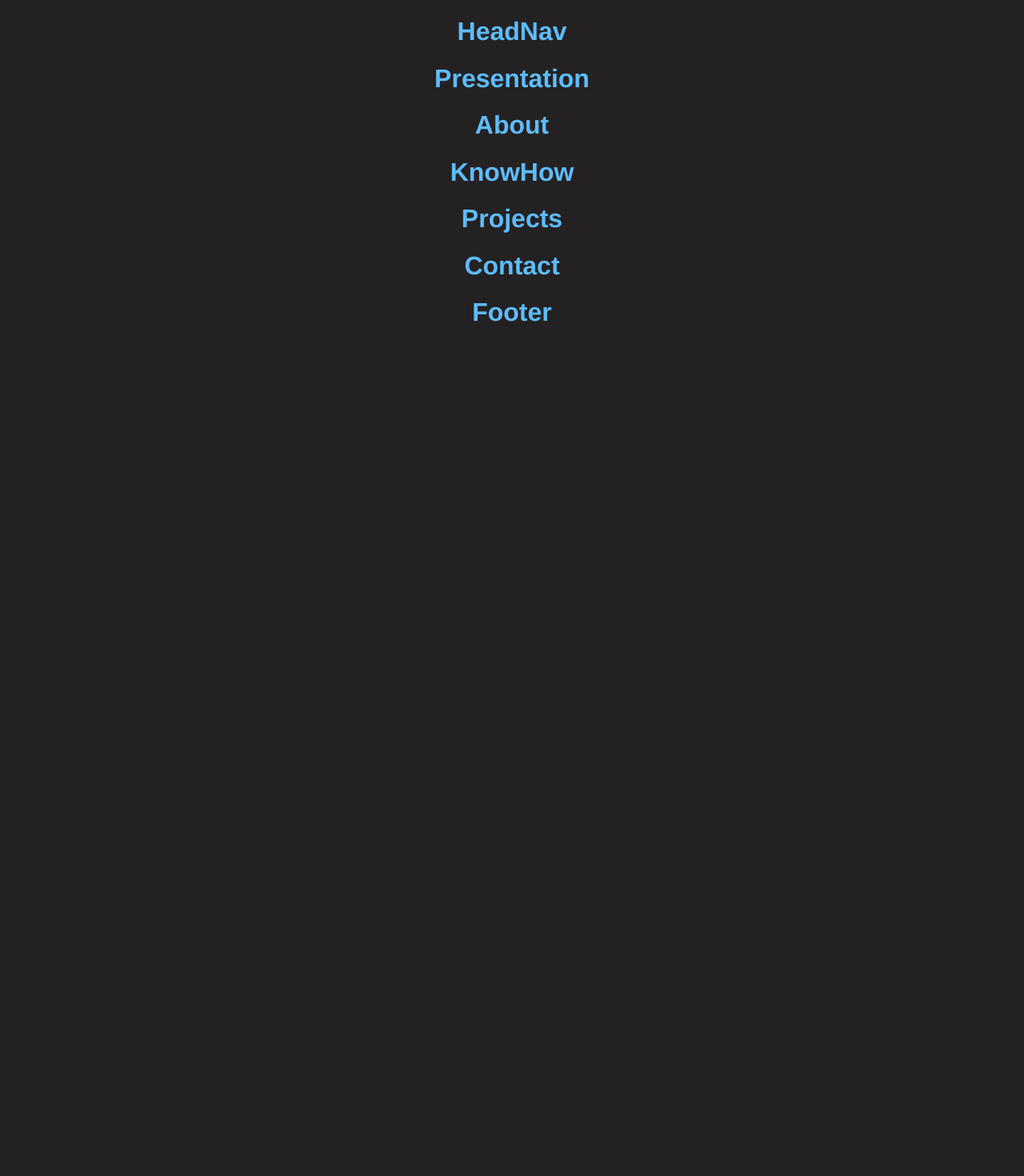
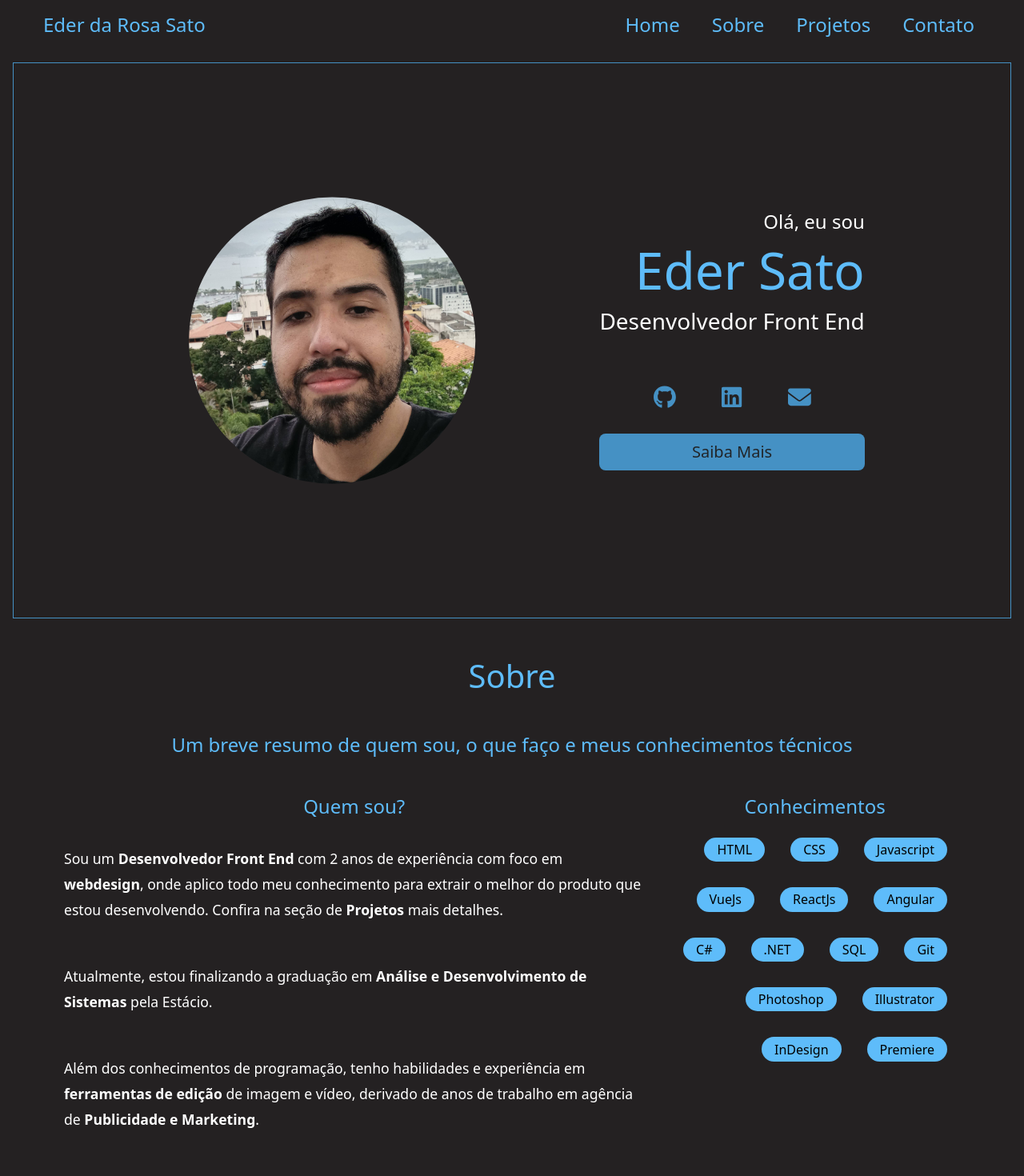
Before and after one commit to edersato/portfolio-v2, a Vue app: page / in a window 1280 px wide. Shown: the top 1470 px of the page at 80% size. Before the commit the page ends 800 px from the top, so only its background shows below. Built offline with nearby package versions, Linux system fonts and the light colour scheme.

Commit message:
headnav, presentation and about w/ media queries

```diff
--- a/package.json
+++ b/package.json
@@ -14,10 +14,15 @@
   },
   "devDependencies": {
     "@babel/eslint-parser": "^7.21.8",
+    "@fortawesome/fontawesome-svg-core": "^6.4.2",
+    "@fortawesome/free-brands-svg-icons": "^6.4.2",
+    "@fortawesome/free-solid-svg-icons": "^6.4.2",
+    "@fortawesome/vue-fontawesome": "^3.0.3",
     "@vue/cli-plugin-babel": "~5.0.8",
     "@vue/cli-plugin-eslint": "~5.0.8",
     "@vue/cli-service": "~5.0.8",
     "@vue/compiler-sfc": "^3.3.4",
+    "bootstrap": "^5.2.3",
     "eslint": "^8.4.1",
     "eslint-plugin-vue": "^9.14.0",
     "sass": "^1.64.2",
--- a/public/index.html
+++ b/public/index.html
@@ -5,6 +5,7 @@
     <meta http-equiv="X-UA-Compatible" content="IE=edge">
     <meta name="viewport" content="width=device-width,initial-scale=1.0">
     <link rel="icon" href="<%= BASE_URL %>favicon.ico">
+    <link href="https://cdn.jsdelivr.net/npm/bootstrap@5.2.3/dist/css/bootstrap.min.css" rel="stylesheet" integrity="sha384-rbsA2VBKQhggwzxH7pPCaAqO46MgnOM80zW1RWuH61DGLwZJEdK2Kadq2F9CUG65" crossorigin="anonymous">
     <title>Eder R. Sato</title>
   </head>
   <body>
@@ -13,5 +14,7 @@
     </noscript>
     <div id="app"></div>
     <!-- built files will be auto injected -->
+    <script src="https://cdn.jsdelivr.net/npm/bootstrap@5.2.3/dist/js/bootstrap.bundle.min.js" integrity="sha384-kenU1KFdBIe4zVF0s0G1M5b4hcpxyD9F7jL+jjXkk+Q2h455rYXK/7HAuoJl+0I4" crossorigin="anonymous"></script>
+    <script src="https://kit.fontawesome.com/534d350a39.js" crossorigin="anonymous"></script>
   </body>
 </html>
--- a/src/components/HomePage.vue
+++ b/src/components/HomePage.vue
@@ -6,7 +6,6 @@
     <main>
       <PresentationVue />
       <AboutVue />
-      <KnowHow />
       <ProjectsVue />
       <ContactVue />
     </main>
@@ -20,7 +19,6 @@
 import HeadNav from './sections/HeadNav.vue'
 import PresentationVue from './sections/PresentationVue.vue'
 import AboutVue from './sections/AboutVue.vue'
-import KnowHow from './sections/KnowHow.vue'
 import ProjectsVue from './sections/ProjectsVue.vue'
 import ContactVue from './sections/ContactVue.vue'
 import FooNav from './sections/FooNav.vue'
@@ -30,7 +28,7 @@ import FooNav from './sections/FooNav.vue'
 export default {
   name: 'HomePage',
   components: {
-    HeadNav ,PresentationVue, AboutVue, KnowHow, ProjectsVue, ContactVue, FooNav
+    HeadNav ,PresentationVue, AboutVue, ProjectsVue, ContactVue, FooNav
   }
 }
 </script>
--- a/src/components/sections/AboutVue.vue
+++ b/src/components/sections/AboutVue.vue
@@ -1,15 +1,78 @@
 <template>
-  <div>
-    <h1>About</h1>
-  </div>
+  <section id="about">
+    <h1 class="mt-5">Sobre</h1>
+    <h4 class="m-5">
+      Um breve resumo de quem sou, o que faço e meus conhecimentos técnicos
+    </h4>
+    <div class="aboutSection">
+      <div>
+        <h4 class="mb-3">Quem sou?</h4>
+        <p>
+          Sou um <b>Desenvolvedor Front End</b> com 2 anos de experiência com
+          foco em <b>webdesign</b>, onde aplico todo meu conhecimento para
+          extrair o melhor do produto que estou desenvolvendo. Confira na seção
+          de <b>Projetos</b> mais detalhes.
+        </p>
+
+        <p>
+          Atualmente, estou finalizando a graduação em
+          <b>Análise e Desenvolvimento de Sistemas</b> pela Estácio.
+        </p>
+
+        <p>
+          Além dos conhecimentos de programação, tenho habilidades e experiência
+          em <b>ferramentas de edição</b> de imagem e vídeo, derivado de anos de
+          trabalho em agência de <b>Publicidade e Marketing</b>.
+        </p>
+
+        <p>
+          Estou aberto a novas <b>oportunidades de trabalho</b> que possa
+          contribuir, crescer e aprender mais. Se você possui uma vaga que meus
+          conhecimentos agregem seu time, não hesite de entrar em
+          <b>contato</b>.
+        </p>
+      </div>
+      <div>
+        <KnowHow />
+      </div>
+    </div>
+  </section>
 </template>
 
 <script>
+import KnowHow from "./KnowHow.vue";
+
 export default {
-
-}
+  components: {
+    KnowHow,
+  },
+};
 </script>
 
-<style>
+<style lang="scss" scoped>
+.aboutSection {
+  display: grid;
+  grid-template-columns: 2fr 1fr;
+  grid-column-gap: 2em;
+  margin: 0 5em;
 
+  @media (min-width: 320px) and (max-width: 920px) {
+    display: flex;
+    flex-direction: column;
+  }
+
+  p {
+    color: white;
+    text-align: left;
+    line-height: 2rem;
+    font-size: 1.1rem;
+    padding: 1em 0;
+
+      @media (min-width: 320px) and (max-width: 768px) {
+        font-size: 1rem;
+        line-height: 1.5rem;
+        text-align: center;
+    }
+  }
+}
 </style>
--- a/src/components/sections/HeadNav.vue
+++ b/src/components/sections/HeadNav.vue
@@ -1,15 +1,64 @@
 <template>
   <div>
-    <h1>HeadNav</h1>
+    <nav class="navbar navbar-expand-lg bg-transparent">
+      <div class="container-fluid">
+        <a class="navbar-brand" href="#presentation">Eder da Rosa Sato</a>
+        <button class="navbar-toggler" type="button" data-bs-toggle="collapse" data-bs-target="#nav-collapse" aria-controls="nav-collapse" aria-expanded="false" aria-label="Toggle navigation">
+          <span class="navbar-toggler-icon"></span>
+        </button>
+        <div class="collapse navbar-collapse" id="nav-collapse">
+          <ul class="navbar-nav">
+            <li class="nav-item">
+              <a class="nav-link" aria-current="page" href="#presentation">Home</a>
+            </li>
+            <li class="nav-item">
+              <a class="nav-link" href="#about">Sobre</a>
+            </li>
+            <li class="nav-item">
+              <a class="nav-link" href="#projects">Projetos</a>
+            </li>
+            <li class="nav-item">
+              <a class="nav-link" href="#contact">Contato</a>
+            </li>
+          </ul>
+        </div>
+      </div>
+    </nav>
   </div>
 </template>
 
-<script>
-export default {
+<style lang="scss" scoped>
 
+nav {
+  padding: 5px 30px;
+
+  a {
+    font-weight: 400;
+    font-size: 1.5rem;
+    text-decoration: none;
+    transition: .3s ease-in;
+    margin: 0 0.5em;
+    color: #5ebcfa;
+
+    @media (min-width: 320px) and (max-width: 425px) {
+      font-size: 1.2rem;
+    }
+
+    &:hover {
+      transition: .2s;
+      font-weight: bolder;
+      letter-spacing: .5px;
+      color: #5ebcfa;
+
+      &::before {
+        content: "► ";
+      }
+    }
+  }
 }
-</script>
 
-<style>
+#nav-collapse {
+    justify-content: right;
+}
 
 </style>
--- a/src/components/sections/KnowHow.vue
+++ b/src/components/sections/KnowHow.vue
@@ -1,13 +1,56 @@
 <template>
-  <h1>KnowHow</h1>
+  <section>
+    <div>
+      <h4>Conhecimentos</h4>
+      <div class="skills">
+        <p>HTML</p>
+        <p>CSS</p>
+        <p>Javascript</p>
+        <p>VueJs</p>
+        <p>ReactJs</p>
+        <p>Angular</p>
+        <p>C#</p>
+        <p>.NET</p>
+        <p>SQL</p>
+        <p>Git</p>
+        <p>Photoshop</p>
+        <p>Illustrator</p>
+        <p>InDesign</p>
+        <p>Premiere</p>
+      </div>
+    </div>
+
+  </section>
 </template>
 
 <script>
 export default {
-
 }
 </script>
 
-<style>
+<style lang="scss" scoped>
+
+.skills {
+  display: flex;
+  flex-wrap: wrap;
+  justify-content: right;
+
+    @media (min-width: 320px) and (max-width: 768px) {
+      justify-content: center;
+    }
+
+  p {
+    padding: .2rem 1rem;
+    margin: 1rem;
+    background: #5ebcfa;
+    border-radius: 1.8rem;
+    color: black;
+    font-weight: 400;
+
+    &:hover {
+      font-weight: 500;
+    }
+  }
+}
 
 </style>
--- a/src/components/sections/PresentationVue.vue
+++ b/src/components/sections/PresentationVue.vue
@@ -1,15 +1,111 @@
 <template>
-  <div>
-    <h1>Presentation</h1>
-  </div>
+  <section>
+    <img src="../../assets/profilePhoto.jpg" alt="Eder">
+
+    <div>
+      <h4>Olá, eu sou</h4>
+      <h1>Eder Sato</h1>
+      <h3>Desenvolvedor Front End</h3>
+      <div class="icons">
+        <a href="https://www.linkedin.com/in/eder-da-rosa-sato/">
+          <font-awesome-icon icon="fa-brands fa-github" />
+        </a>
+
+        <a href="https://github.com/edersato/">
+          <font-awesome-icon icon="fa-brands fa-linkedin" />
+        </a>
+
+        <a href="mailto:edersato@gmail.com">
+          <font-awesome-icon icon="fa-solid fa-envelope" />
+        </a>
+      </div>
+      <button href="#about" type="button" class="btn btn-lg mt-4">Saiba Mais</button>
+    </div>
+  </section>
 </template>
 
-<script>
-export default {
+<style lang="scss" scoped>
+section {
+  display: flex;
+  justify-content: space-evenly;
+  align-items: center;
 
+  margin: 1em;
+  padding: 4em;
+  border: 1px solid #4591c4;
+
+  @media (min-width: 320px) and (max-width: 690px) {
+    flex-direction: column;
+  }
+
+  img {
+    clip-path: circle(38%);
+    width: 25em;
+    margin: 1em;
+
+    @media (min-width: 320px) and (max-width: 920px) {
+      width: 17em;
+      margin: 0;
+    }
+  }
+
+  h1 {
+    font-size: 4em;
+    text-align: right;
+
+    @media (min-width: 320px) and (max-width: 768px) {
+      text-align: center;
+    }
+  }
+
+  h3 {
+    color: white;
+
+    @media (min-width: 320px) and (max-width: 768px) {
+      text-align: center;
+    }
+  }
+
+  h4 {
+    text-align: right;
+    color: white;
+
+    @media (min-width: 320px) and (max-width: 768px) {
+      text-align: center;
+    }
+  }
+
+  button {
+    background-color: #4591c4;
+    border: #4591c4;
+    width: 100%;
+
+    &:hover {
+      background-color: #2e688f;
+      color: white;
+      transition: 1s;
+    }
+  }
 }
-</script>
 
-<style>
+.icons {
+  padding-top: 2em;
+  font-size: 1.5em;
 
+    @media (min-width: 320px) and (max-width: 768px) {
+      display: flex;
+    }
+
+  a {
+    padding: 1em;
+    font-size: 1.2em;
+    color: #4591c4;
+    transition: 1s;
+
+    &:hover {
+      color: white;
+      transition: 1s;
+    }
+  }
+}
 </style>
--- a/src/main.js
+++ b/src/main.js
@@ -1,4 +1,13 @@
 import { createApp } from 'vue'
 import App from './App.vue'
 
-createApp(App).mount('#app')
+import { library } from '@fortawesome/fontawesome-svg-core'
+import { FontAwesomeIcon } from '@fortawesome/vue-fontawesome'
+import { faEnvelope } from '@fortawesome/free-solid-svg-icons'
+import { faGithub, faLinkedin } from '@fortawesome/free-brands-svg-icons'
+
+library.add(faEnvelope, faGithub, faLinkedin)
+
+createApp(App)
+.component('font-awesome-icon', FontAwesomeIcon)
+.mount('#app')
```
Also changed, not shown: 2 other files (tests, documents, lock files or other folders).
